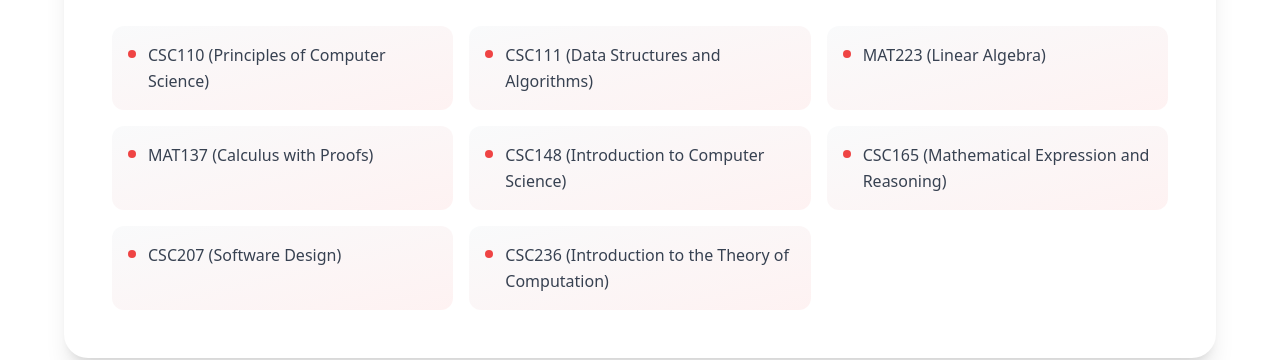
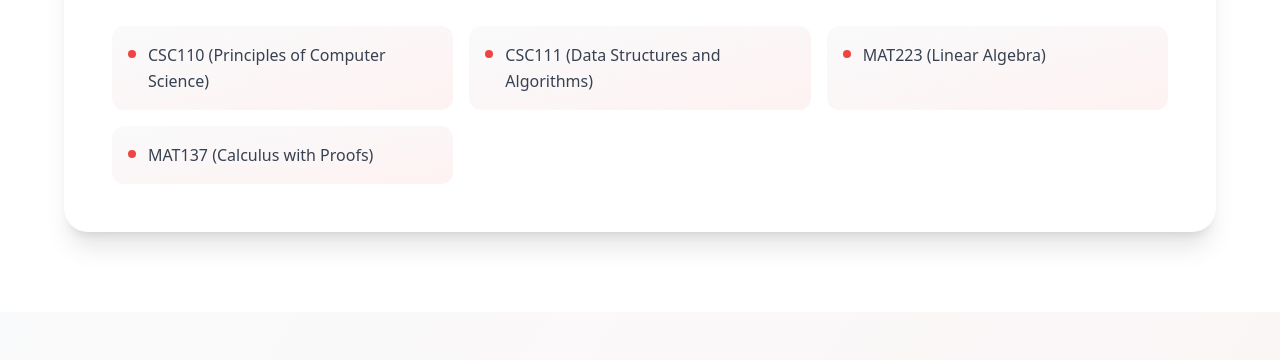
Before and after one commit to vedantkminiai/vedant-k, a React (Vite) app: page / in a window 1280 px wide. Shown: the part 2610-2970 px from the top of the page. Built offline with nearby package versions, Linux system fonts and the light colour scheme.

Commit message:
Updated Education.tsx

```diff
--- a/src/components/Education.tsx
+++ b/src/components/Education.tsx
@@ -11,11 +11,7 @@ const Education = () => {
       'CSC110 (Principles of Computer Science)',
       'CSC111 (Data Structures and Algorithms)',
       'MAT223 (Linear Algebra)',
-      'MAT137 (Calculus with Proofs)',
-      'CSC148 (Introduction to Computer Science)',
-      'CSC165 (Mathematical Expression and Reasoning)',
-      'CSC207 (Software Design)',
-      'CSC236 (Introduction to the Theory of Computation)'
+      'MAT137 (Calculus with Proofs)'
     ]
   };
 
```
